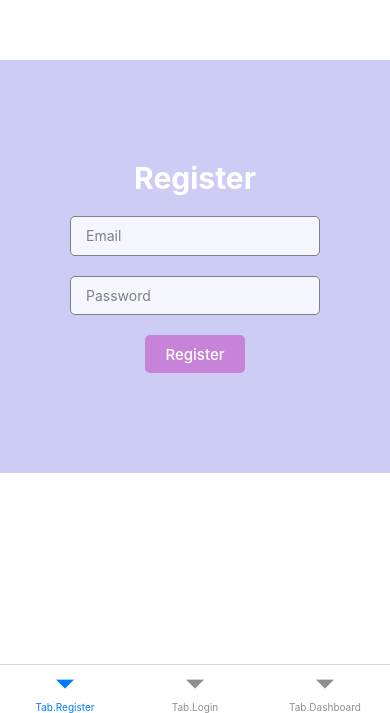
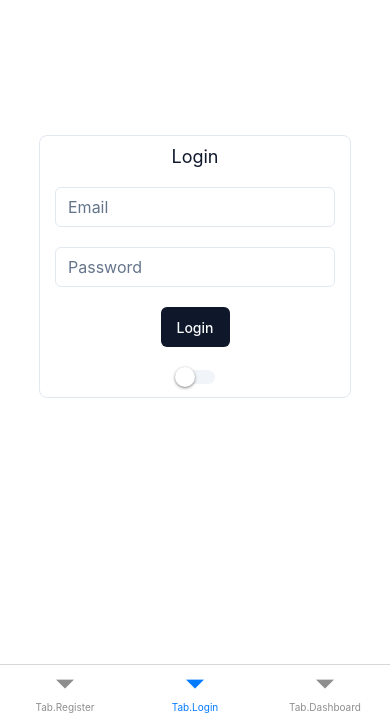
Before and after one commit to lqjlqj1997/leave-app-native, a React Native app: screen /Login in a window 390 px wide. Shown: the part 131-844 px from the top of the page. Built offline with nearby package versions, Linux system fonts and the light colour scheme.

Commit message:
Commit UI and navigation fix on Register page

```diff
--- a/Router.tsx
+++ b/Router.tsx
@@ -17,14 +17,20 @@ export type RootStackParamList = {
     Dashboard: undefined;
 };
 
+export type RootTabParamList = {
+    "Tab.Login": undefined;
+    "Tab.Register": undefined;
+    "Tab.Dashboard": undefined;
+};
+
 const Stack = createNativeStackNavigator<RootStackParamList>();
-const Tab = createBottomTabNavigator();
+const Tab = createBottomTabNavigator<RootTabParamList>();
 
 function MyTab() {
     const baseStyle = getBaseStyle();
     return (
         <Tab.Navigator
-            initialRouteName="Tab.FirstPage"
+            initialRouteName="Tab.Login"
             screenOptions={{
                 headerShown: false,
                 // presentation: "modal",
--- a/tabs/Auth/Login.tsx
+++ b/tabs/Auth/Login.tsx
@@ -2,7 +2,7 @@ import { useNavigation } from "@react-navigation/native";
 import { NativeStackNavigationProp } from "@react-navigation/native-stack";
 import React from "react";
 import { Text, TextInput } from "react-native";
-import { RootStackParamList } from "../../Router";
+import { RootStackParamList, RootTabParamList } from "../../Router";
 import { useThemeStore } from "../../global-store/ThemeStore";
 import { Button } from "../../lib/components/Button";
 import { ContainerView } from "../../lib/components/ContainerView";
@@ -13,7 +13,7 @@ import { Layout } from "./Layout";
 
 export function LoginScreen() {
     const navigation =
-        useNavigation<NativeStackNavigationProp<RootStackParamList, "Home">>();
+        useNavigation<NativeStackNavigationProp<RootTabParamList, "Tab.Login">>();
 
     const isDark = useThemeStore((state) => state.isDark);
     const baseStyle = getBaseStyle(isDark);
@@ -115,7 +115,7 @@ export function LoginScreen() {
                 />
                 <Button
                     title="Login"
-                    onPress={() => navigation.navigate("Dashboard")}
+                    onPress={() => navigation.navigate("Tab.Dashboard")}
                     // onPress={() => handleSubmit(loginEmail, password)}
                 ></Button>
                 <ThemeSwitch />
--- a/tabs/Auth/Register.tsx
+++ b/tabs/Auth/Register.tsx
@@ -1,23 +1,31 @@
 import { useNavigation } from "@react-navigation/native";
 import { NativeStackNavigationProp } from "@react-navigation/native-stack";
-import { RootStackParamList } from "../../Router";
-import { Button, Pressable, Text, TextInput, View } from "react-native";
+import { RootStackParamList, RootTabParamList } from "../../Router";
+import { Text, TextInput, View } from "react-native";
 import { Layout } from "./Layout";
+import { ContainerView } from "../../lib/components/ContainerView";
+import { getBaseStyle } from "../../lib/style/GlobalStyle";
+import { ThemeSwitch } from "../../lib/components/ThemeToggle";
+import { useThemeStore } from "../../global-store/ThemeStore";
+import { Button } from "../../lib/components/Button";
 
 export function RegisterScreen() {
     const navigation =
-        useNavigation<NativeStackNavigationProp<RootStackParamList, "Home">>();
+        useNavigation<NativeStackNavigationProp<RootTabParamList, "Tab.Login">>();
+    const isDark = useThemeStore((state) => state.isDark);
+    const baseStyle = getBaseStyle(isDark);
     return (
         <Layout>
-            <View
+            <ContainerView
                 style={{
-                    flex: 1,
-                    alignItems: "center",
-                    justifyContent: "center",
-                    gap: 20,
+                    // flex: 1,
+                    // alignItems: "center",
+                    // justifyContent: "center",
+                    // gap: 20,
+                    width: "80%"
                 }}
             >
-                <View
+                {/* <View
                     style={{
                         backgroundColor: "rgba(0, 0, 200, 0.2)",
                         // width: "100%",
@@ -32,73 +40,66 @@ export function RegisterScreen() {
                         justifyContent: "center",
                         gap: 20,
                     }}
-                >
+                > */}
                 <Text
                     style={{
-                            flex: 1,
-                            color: "white",
-                            fontSize: 30,
-                            textAlign: "center",
-                            fontWeight: "700",
+                        // flex: 1,
+                        // color: "white",
+                        // fontSize: 30,
+                        // textAlign: "center",
+                        // fontWeight: "700",
+                        color: baseStyle.cardForeground,
+                        fontSize: baseStyle.fontSize.lg,
                     }}
                 >
                     Register
                 </Text>
                 <TextInput
                     style={{
-                            flex: 1,
+                        // flex: 1,
+                        display: "flex",
+                        height: baseStyle.space.p10,
+                        width: "100%",
                         borderWidth: 1,
-                            borderColor: "gray",
-                            borderRadius: 5,
-                            backgroundColor: "rgba(255,255,255,0.8)",
-                            paddingHorizontal: 15,
-                            paddingVertical: 10,
+                        borderColor: baseStyle.input,
+                        borderRadius: baseStyle.rounded.md,
+                        backgroundColor: baseStyle.background,
+                        paddingHorizontal: baseStyle.space.p3,
+                        paddingVertical: baseStyle.space.p2,
+                        fontSize: baseStyle.fontSize.base,
+                        shadowColor: baseStyle.background,
                     }}
                     placeholder="Email"
-                        placeholderTextColor={"gray"}
+                    placeholderTextColor={baseStyle.mutedForeground}
+                    keyboardType="email-address"
                 />
                 <TextInput
                    secureTextEntry={true}
                    style={{
-                            flex: 1,
-                            borderWidth: 0.5,
-                            borderColor: "gray",
-                            borderRadius: 5,
-                            backgroundColor: "rgba(255,255,255,0.8)",
-                            paddingHorizontal: 15,
-                            paddingVertical: 10,
+                       // flex: 1,
+                       display: "flex",
+                       height: baseStyle.space.p10,
+                       width: "100%",
+                       borderWidth: 1,
+                       borderColor: baseStyle.input,
+                       borderRadius: baseStyle.rounded.md,
+                       backgroundColor: baseStyle.background,
+                       paddingHorizontal: baseStyle.space.p3,
+                       paddingVertical: baseStyle.space.p2,
+                       fontSize: baseStyle.fontSize.base,
+                       shadowColor: baseStyle.background,
                    }}
                    placeholder="Password"
-                        placeholderTextColor={"gray"}
+                   placeholderTextColor={baseStyle.mutedForeground}
                 />
-                    <Pressable
-                        style={({ pressed }) => [
-                            {
-                                flex: 1,
-                                backgroundColor: pressed
-                                    ? "#A06AAE"
-                                    : "#C683D7",
-                                paddingHorizontal: 20,
-                                paddingVertical: 10,
-                                borderRadius: 5,
-                            },
-                        ]}
-                        onPress={() => navigation.navigate("Test")}
-                    >
-                        {({ pressed }) => (
-                            <Text
-                                style={{
-                                    color: pressed ? "white" : "white",
-                                    fontSize: 15,
-                                    fontWeight: "500",
-                                }}
-                            >
-                                Register
-                            </Text>
-                        )}
-                    </Pressable>
-                </View>
-            </View>
+                <Button
+                    title="Register"
+                    onPress={() => navigation.navigate("Tab.Login")}
+                    // onPress={() => handleSubmit(loginEmail, password)}
+                ></Button>
+                <ThemeSwitch />
+                {/* </View> */}
+            </ContainerView>
         </Layout>
     );
 }
```
Lines whose indentation alone changed are shown as unchanged.
